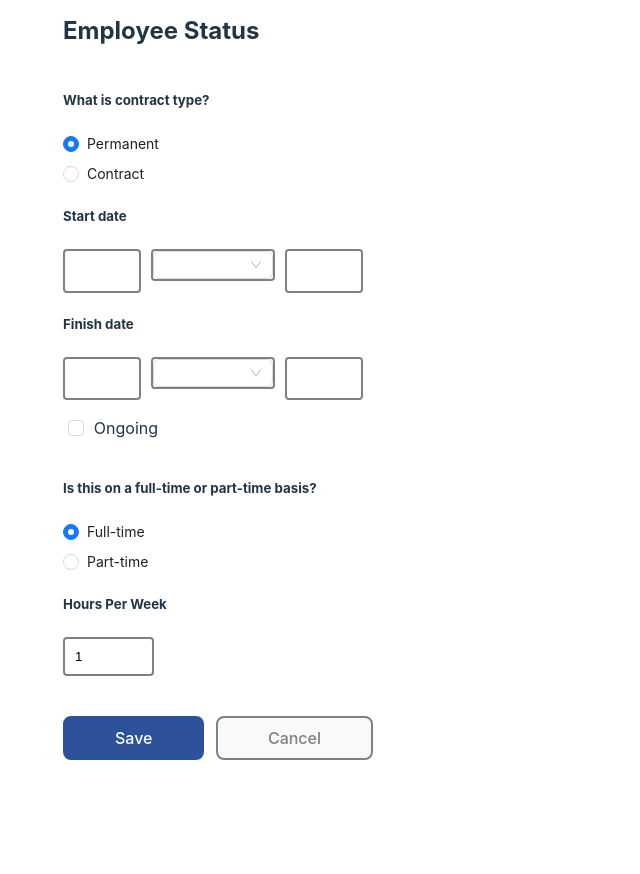
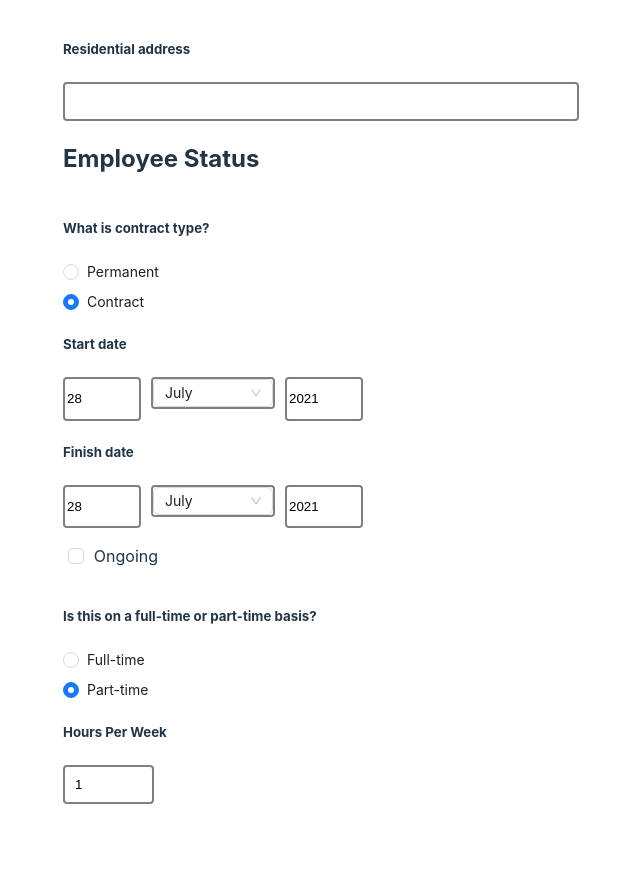
Before and after one commit to maksimumeffort/employee-api, a React (Vite) app in the folder employee-api/: page /new in a window 1280 px wide. Shown: the part 1080-1954 px from the top of the page, without its empty margins (1-641 px from the left). Before the commit the page ends 1840 px from the top, so only its background shows below. Built offline with nearby package versions, Linux system fonts and the light colour scheme.

Commit message:
employee form showing default values correclty

```diff
--- a/employee-api/src/components/EmployeeForm/EmployeeForm.tsx
+++ b/employee-api/src/components/EmployeeForm/EmployeeForm.tsx
@@ -23,7 +23,6 @@ type Inputs = {
   mobile: string;
   address: string;
   hoursPerWeek: number;
-
   exampleRequired: string;
 };
 
@@ -41,30 +40,33 @@ export const EmployeeForm = ({ employee, onSubmit }: any) => {
     lastName: yup.string().required(),
     contractType: yup.string().required(),
     workType: yup.string().required(),
-    startDay: yup.number().required().min(1).max(31),
-    startMonth: yup.number().required().min(1).max(12),
+    startDay: yup.number().min(1).max(31).required(),
+    startMonth: yup.number().min(1).max(12).required(),
     startYear: yup
       .number()
-      .required()
       .min(thisYear - 100)
-      .max(thisYear),
-    finalDay: yup.number().optional().min(1).max(31),
-    finalMonth: yup.number().optional().min(1).max(12),
+      .max(thisYear)
+      .required(),
+    finalDay: yup.number().min(1).max(31).optional(),
+    finalMonth: yup.number().min(1).max(12).optional(),
     finalYear: yup
       .number()
-      .required()
       .min(thisYear - 100)
-      .max(thisYear),
+      .max(thisYear)
+      .required(),
     isOngoing: yup.boolean().required(),
     email: yup.string().email().required(),
-    mobile: yup.string().matches(phoneRegExp, "Phone number is not valid"),
+    mobile: yup
+      .string()
+      .matches(phoneRegExp, "Phone number is not valid")
+      .required(),
     // not sure if that is all validation required for address
     address: yup.string(),
     hoursPerWeek: yup
       .number()
-      .required()
       .min(1)
-      .max(24 * 7),
+      .max(24 * 7)
+      .required(),
   });
 
   const {
@@ -78,14 +80,16 @@ export const EmployeeForm = ({ employee, onSubmit }: any) => {
 
   // convert numbers to strings when sending post request
   // convert strings to numbers and set it out in the right fields on get request
-  let startDateArray = employee.startDate ? employee.startDate.split("-") : [];
-  let finishDateArray = employee.finishDate
-    ? employee.finishDate.split("-")
-    : [];
+  // let startDateArray = employee.startDate ? employee.startDate.split("-") : [];
+  // let finishDateArray = employee.finishDate
+  //   ? employee.finishDate.split("-")
+  //   : [];
 
   //TODO1: finish date is optional
   //TODO2: listen to Calum
   //TODO3: if Ongoing is selected ? no finish date required : finish date required
+  //TODO4: check if date specified is after current date
+  //TODO5: convert string into number for start and end date
 
   return (
     <div>
@@ -98,8 +102,14 @@ export const EmployeeForm = ({ employee, onSubmit }: any) => {
         <section className={styles.EmployeeFormPersonal}>
           <h2>Personal Information</h2>
           <h5>First Name</h5>
-          {<input defaultValue={employee.name} {...register("name")} />}
-          <h5>Middle Name</h5>
+          {
+            <input
+              defaultValue={employee.name}
+              {...register("name", { required: true, minLength: 2 })}
+            />
+          }
+          <p>{errors.name?.message}</p>
+          <h5>Middle Name (if applicable)</h5>
           {
             <input
               defaultValue={employee.middleName}
@@ -108,6 +118,7 @@ export const EmployeeForm = ({ employee, onSubmit }: any) => {
           }
           <h5>Last Name</h5>
           {<input defaultValue={employee.lastName} {...register("lastName")} />}
+          <p>{errors.lastName?.message}</p>
         </section>
 
         <section className={styles.EmployeeFormContact}>
@@ -120,6 +131,7 @@ export const EmployeeForm = ({ employee, onSubmit }: any) => {
               className={styles.EmployeeFormContactEmail}
             />
           }
+          <p>{errors.email?.message}</p>
           <h5>Mobile number</h5>
           {
             <input
@@ -128,6 +140,7 @@ export const EmployeeForm = ({ employee, onSubmit }: any) => {
               className={styles.EmployeeFormContactMobile}
             />
           }
+          <p>{errors.mobile?.message}</p>
           <h5>Residential address</h5>
           {
             <input
@@ -147,7 +160,8 @@ export const EmployeeForm = ({ employee, onSubmit }: any) => {
               name="contractType"
               render={({ field: { onChange, value } }) => (
                 <Radio.Group
-                  value={employee.contractType}
+                  value={value}
+                  defaultValue={employee.contractType}
                   onChange={(e) => onChange(e.target.value)}
                 >
                   <Space direction="vertical">
@@ -162,7 +176,7 @@ export const EmployeeForm = ({ employee, onSubmit }: any) => {
           <section>
             {
               <input
-                defaultValue={startDateArray[2]}
+                defaultValue={employee.startDay}
                 {...register("startDay")}
               />
             }
@@ -173,7 +187,7 @@ export const EmployeeForm = ({ employee, onSubmit }: any) => {
                 render={({ field }) => (
                   <Select
                     {...field}
-                    defaultValue={startDateArray[1]}
+                    defaultValue={employee.startMonth}
                     className={styles.DateSelect}
                   >
                     <Option value={1}>January</Option>
@@ -195,7 +209,7 @@ export const EmployeeForm = ({ employee, onSubmit }: any) => {
 
             {
               <input
-                defaultValue={startDateArray[0]}
+                defaultValue={employee.startYear}
                 {...register("startYear")}
               />
             }
@@ -205,7 +219,7 @@ export const EmployeeForm = ({ employee, onSubmit }: any) => {
           <section>
             {
               <input
-                defaultValue={finishDateArray[2]}
+                defaultValue={employee.finishDay}
                 {...register("finishDay")}
               />
             }
@@ -216,7 +230,7 @@ export const EmployeeForm = ({ employee, onSubmit }: any) => {
                 render={({ field }) => (
                   <Select
                     {...field}
-                    defaultValue={finishDateArray ? finishDateArray[1] : 1}
+                    defaultValue={employee.finishMonth}
                     className={styles.DateSelect}
                   >
                     <Option value={1}>January</Option>
@@ -237,7 +251,7 @@ export const EmployeeForm = ({ employee, onSubmit }: any) => {
             }
             {
               <input
-                defaultValue={finishDateArray[0]}
+                defaultValue={employee.finishYear}
                 {...register("finishYear")}
               />
             }
@@ -251,6 +265,7 @@ export const EmployeeForm = ({ employee, onSubmit }: any) => {
                 render={({ field: { value, onChange } }) => (
                   <Checkbox
                     checked={value}
+                    defaultChecked={employee.isOngoing}
                     onChange={(e) => {
                       onChange(e.target.checked);
                     }}
@@ -268,7 +283,8 @@ export const EmployeeForm = ({ employee, onSubmit }: any) => {
               name="workType"
               render={({ field: { onChange, value } }) => (
                 <Radio.Group
-                  value={employee.workType}
+                  value={value}
+                  defaultValue={employee.workType}
                   onChange={(e) => onChange(e.target.value)}
                 >
                   <Space direction="vertical">
@@ -287,6 +303,7 @@ export const EmployeeForm = ({ employee, onSubmit }: any) => {
               className={styles.EmployeeFormStatusHours}
             />
           }
+          <p>{errors.hoursPerWeek?.message}</p>
           <section className={styles.EmployeeFormButtons}>
             <button
               type="submit"
--- a/employee-api/src/interfaces/DefaultValues.tsx
+++ b/employee-api/src/interfaces/DefaultValues.tsx
@@ -2,17 +2,17 @@ export const DefaultValues = {
   name: "",
   middleName: "",
   lastName: "",
-  startDay: null,
-  startMonth: null,
-  startYear: null,
+  startDay: 28,
+  startMonth: 7,
+  startYear: 2021,
   email: "",
   mobile: "",
   address: "",
   hoursPerWeek: 1,
   isOngoing: false,
-  contractType: "permanent",
-  workType: "full-time",
-  finishDay: null,
-  finishMonth: null,
-  finishYear: null,
+  contractType: "contract",
+  workType: "part-time",
+  finishDay: 28,
+  finishMonth: 7,
+  finishYear: 2021,
 };
```
Also changed, not shown: 1 other file (tests, documents, lock files or other folders).
